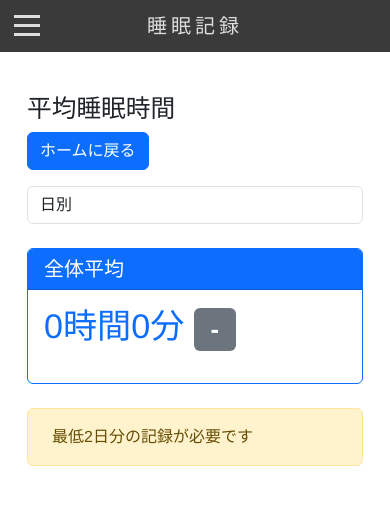
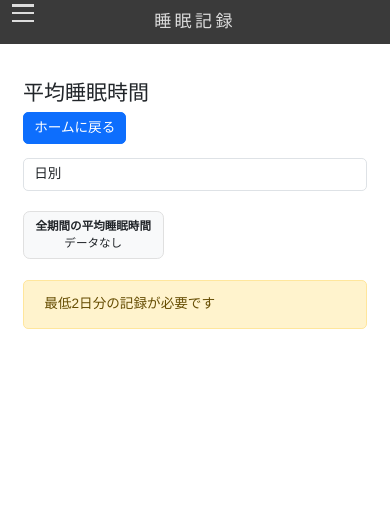
Before and after one commit to yukirin88/Nekoooo, a Flask app: page /average_sleep in a window 390 px wide. Shown: the top 505 px of the page. Run offline with Flask 3, Linux system fonts and the light colour scheme; a user stored in the database is signed in; data comes from the database, SQL or seed files in the repository; some libraries are stand-ins or nearby versions.

Commit message:
UI修正: 全期間の平均睡眠時間ラベル統一・全体平均を小さく・バナー共通化・iPhone対応

```diff
--- a/attendance_system/templates/average_sleep.html
+++ b/attendance_system/templates/average_sleep.html
@@ -19,17 +19,15 @@
             睡眠記録がありません。最初の記録を追加してください。
         </div>
     {% else %}
-        <!-- 全体平均表示 -->
-        <div class="card mb-4 border-primary">
-            <div class="card-header bg-primary text-white">
-                <h5 class="mb-0">全体平均</h5>
-            </div>
-            <div class="card-body">
-                <p class="display-4 text-primary">
-                    {{ overall_avg.avg_hours }}時間{{ overall_avg.avg_minutes }}分
-                    <span class="badge bg-secondary">{{ overall_avg.evaluation }}</span>
-                </p>
-            </div>
+        <!-- 全期間の平均睡眠時間表示（全体平均のラベル統一＆小さめ） -->
+        <div class="overall-average-box text-center mx-auto mb-4">
+            <strong>全期間の平均睡眠時間</strong><br>
+            {% if overall_avg.avg_hours or overall_avg.avg_minutes %}
+                {{ overall_avg.avg_hours }}時間{{ overall_avg.avg_minutes }}分
+                <span class="ms-2">{{ overall_avg.evaluation }}</span>
+            {% else %}
+                データなし
+            {% endif %}
         </div>
 
         <!-- 日別比較 -->
@@ -165,9 +163,10 @@
 
         <!-- 全期間表示 -->
         {% elif period == 'all' %}
+            <!-- すでに上部で全期間の平均睡眠時間を表示しているので、ここは省略または補足説明のみでOK -->
             <div class="alert alert-info">
                 <i class="bi bi-info-circle"></i>
-                全期間の平均睡眠時間: {{ overall_avg.avg_hours }}時間{{ overall_avg.avg_minutes }}分
+                全期間の平均睡眠時間を上部に表示しています。
             </div>
         {% endif %}
     {% endif %}
--- a/attendance_system/templates/base.html
+++ b/attendance_system/templates/base.html
@@ -4,144 +4,33 @@
   <meta charset="UTF-8">
   <meta name="viewport" content="width=device-width, initial-scale=1.0">
   <title>{% block title %}{% endblock %}</title>
-
   <!-- Bootstrap CSS -->
   <link href="https://cdn.jsdelivr.net/npm/bootstrap@5.3.0/dist/css/bootstrap.min.css" rel="stylesheet">
-
   <!-- FontAwesome -->
   <link rel="stylesheet" href="https://cdnjs.cloudflare.com/ajax/libs/font-awesome/6.4.0/css/all.min.css">
-
   <style>
     body {
       margin: 0;
       font-family: "Futura", Helvetica, sans-serif;
     }
-
-    /* Navbar & Navmenu color */
+    /* iPhone（幅480px以下）で85%縮小 */
+    @media screen and (max-width: 480px) {
+      html {
+        zoom: 0.85;
+      }
+    }
     :root {
       --background-navbar: rgba(55, 55, 55, 0.98);
     }
-
     .header {
       background: var(--background-navbar);
       position: fixed;
       width: 100%;
       height: 52px;
       z-index: 1000;
+      top: 0;
+      left: 0;
     }
-
-    /* Nav items */
-    .menu {
-      list-style: none;
-      position: absolute;
-      width: 100%;
-      height: auto;
-      top: 0;
-      margin-top: 52px;
-      padding: 0 0 10px 0;
-      clear: both;
-      background: var(--background-navbar);
-      transition: 0.3192s cubic-bezier(0.04, 0.04, 0.12, 0.96) 0.1008s;
-      transform: scale(1, 0);
-      transform-origin: top;
-    }
-
-    /* Hamburger menu button */
-    .menu-btn:checked ~ .menu {
-      transform: scale(1, 1);
-      transform-origin: top;
-      transition: 0.3192s cubic-bezier(0.04, 0.04, 0.12, 0.96) 0.1008s;
-    }
-
-    /* Hamburger menbu text */
-    .menu a {
-      text-decoration: none;
-      font-weight: 500;
-      letter-spacing: 2px;
-      font-size: 16px;
-      text-transform: capitalize;
-      color: #ddd;
-      opacity: 0;
-      transition: 0.5s;
-    }
-
-    .menu li {
-      border-top: 1px solid rgb(75, 75, 75);
-      padding: 15px 0;
-      margin: 0 54px;
-      opacity: 0;
-      transition: 0.5s;
-    }
-
-    .menu-btn:checked ~ .menu a,
-    .menu-btn:checked ~ .menu li {
-      opacity: 1;
-      transition: 0.3192s cubic-bezier(0.04, 0.04, 0.12, 0.96) 0.2s;
-    }
-
-    .menu-btn {
-      display: none;
-    }
-
-    .menu-icon {
-      display: inline-block;
-      position: relative;
-      cursor: pointer;
-      padding: 24px 14px;
-      -webkit-tap-highlight-color: rgba(0, 0, 0, 0);
-    }
-
-    .navicon {
-      background: #ddd;
-      display: block;
-      height: 3px;
-      width: 26px;
-      position: relative;
-      transition: 0.3192s cubic-bezier(0.04, 0.04, 0.12, 0.96) 0.1008s;
-    }
-
-    .navicon:before,
-    .navicon:after {
-      content: "";
-      display: block;
-      height: 100%;
-      width: 100%;
-      position: absolute;
-      background: #ddd;
-      transition: 0.3192s cubic-bezier(0.04, 0.04, 0.12, 0.96) 0.1008s;
-    }
-
-    .navicon:before {
-      top: 9px;
-    }
-
-    .navicon:after {
-      bottom: 9px;
-    }
-
-    /* Hamburger Menu Animation Start */
-    .menu-btn:checked ~ .menu-icon .navicon:before {
-      transform: rotate(-45deg);
-    }
-
-    .menu-btn:checked ~ .menu-icon .navicon:after {
-      transform: rotate(45deg);
-    }
-
-    .menu-btn:checked ~ .menu-icon:not(.steps) .navicon:before {
-      top: 0;
-    }
-    .menu-btn:checked ~ .menu-icon:not(.steps) .navicon:after {
-      bottom: 0;
-    }
-
-    .menu-btn:checked ~ .menu-icon .navicon {
-      background: rgba(0, 0, 0, 0);
-      transition: 0.2192s cubic-bezier(0.04, 0.04, 0.12, 0.96) 0.1008s;
-    }
-    /* Hamburger Menu Animation End */
-
-    /* Navbar Container */
     .navtext-container {
       width: 100%;
       height: 52px;
@@ -150,33 +39,107 @@
       display: flex;
       justify-content: center;
       align-items: center;
+      pointer-events: none;
     }
-
-    /* Navbar Text */
     .navtext {
       position: absolute;
       text-transform: uppercase;
       color: #ddd;
       letter-spacing: 4px;
       font-size: 20px;
+      left: 0; right: 0; margin: auto; text-align: center;
     }
-
-    /* コンテンツのスタイル */
+    .menu-btn {
+      display: none;
+    }
+    .menu-icon {
+      display: inline-block;
+      position: absolute;
+      left: 0;
+      top: 0;
+      cursor: pointer;
+      padding: 14px 14px;
+      z-index: 1100;
+    }
+    .navicon {
+      background: #ddd;
+      display: block;
+      height: 3px;
+      width: 26px;
+      position: relative;
+      transition: 0.3s;
+    }
+    .navicon:before, .navicon:after {
+      content: "";
+      display: block;
+      height: 100%;
+      width: 100%;
+      position: absolute;
+      background: #ddd;
+      transition: 0.3s;
+    }
+    .navicon:before { top: 9px; }
+    .navicon:after { bottom: 9px; }
+    .menu {
+      list-style: none;
+      position: absolute;
+      width: 100%;
+      top: 0;
+      margin-top: 52px;
+      padding: 0 0 10px 0;
+      background: var(--background-navbar);
+      transform: scale(1, 0);
+      transform-origin: top;
+      transition: 0.3s;
+      z-index: 1001;
+    }
+    .menu-btn:checked ~ .menu { transform: scale(1, 1); }
+    .menu a {
+      text-decoration: none;
+      font-weight: 500;
+      letter-spacing: 2px;
+      font-size: 16px;
+      color: #ddd;
+      opacity: 0;
+      transition: 0.5s;
+    }
+    .menu li {
+      border-top: 1px solid rgb(75, 75, 75);
+      padding: 15px 0;
+      margin: 0 54px;
+      opacity: 0;
+      transition: 0.5s;
+    }
+    .menu-btn:checked ~ .menu a,
+    .menu-btn:checked ~ .menu li { opacity: 1; }
     .content-container {
       padding-top: 70px;
       padding-bottom: 20px;
       padding-left: 15px;
       padding-right: 15px;
     }
-
-    /* テーブルとカードのスタイル */
+    /* テーブルやカードのスタイル */
     .table-hover tbody tr:hover { background-color: rgba(0, 123, 255, 0.1); }
     .bi { margin-right: 0.5rem; }
     .card-header { background-color: #f8f9fa; }
     .text-success { color: #28a745!important; }
     .text-danger { color: #dc3545!important; }
+    /* 全体平均（全期間の平均睡眠時間）を小さく */
+    .overall-average-box {
+      font-size: 0.95em;
+      padding: 0.5em 1em;
+      margin-bottom: 1em;
+      background: #f8f9fa;
+      border-radius: 8px;
+      display: inline-block;
+      border: 1px solid #e0e0e0;
+    }
+    @media screen and (max-width: 480px) {
+      .overall-average-box {
+        font-size: 0.85em;
+      }
+    }
   </style>
-
   {% block styles %}{% endblock %}
 </head>
 <body>
@@ -187,13 +150,14 @@
     <input type="checkbox" class="menu-btn" id="menu-btn">
     <label for="menu-btn" class="menu-icon"><span class="navicon"></span></label>
     <ul class="menu">
+      <li><a href="{{ url_for('index') }}">ホーム</a></li>
       <li><a href="{{ url_for('all_records') }}">みんなの記録</a></li>
       <li><a href="{{ url_for('calendar_view') }}">カレンダー</a></li>
       <li><a href="{{ url_for('sleep_graph') }}">睡眠時間グラフ</a></li>
+      <li><a href="{{ url_for('average_sleep') }}">平均睡眠時間</a></li>
       <li><a href="{{ url_for('logout') }}">ログアウト</a></li>
     </ul>
   </header>
-
   <div class="content-container">
     {% with messages = get_flashed_messages(with_categories=true) %}
       {% if messages %}
@@ -202,19 +166,13 @@
         {% endfor %}
       {% endif %}
     {% endwith %}
-
     {% block content %}{% endblock %}
   </div>
-
-  <!-- JavaScript Bundle with Popper -->
   <script src="https://cdn.jsdelivr.net/npm/bootstrap@5.3.0/dist/js/bootstrap.bundle.min.js"></script>
-
   <script>
     document.addEventListener('DOMContentLoaded', function() {
       const menuBtn = document.getElementById('menu-btn');
       const menuItems = document.querySelectorAll('.menu li a');
-
-      // メニュー項目をクリックしたらメニューを閉じる
       menuItems.forEach(item => {
         item.addEventListener('click', function() {
           menuBtn.checked = false;
@@ -222,7 +180,6 @@
       });
     });
   </script>
-
   {% block scripts %}{% endblock %}
 </body>
 </html>
```
